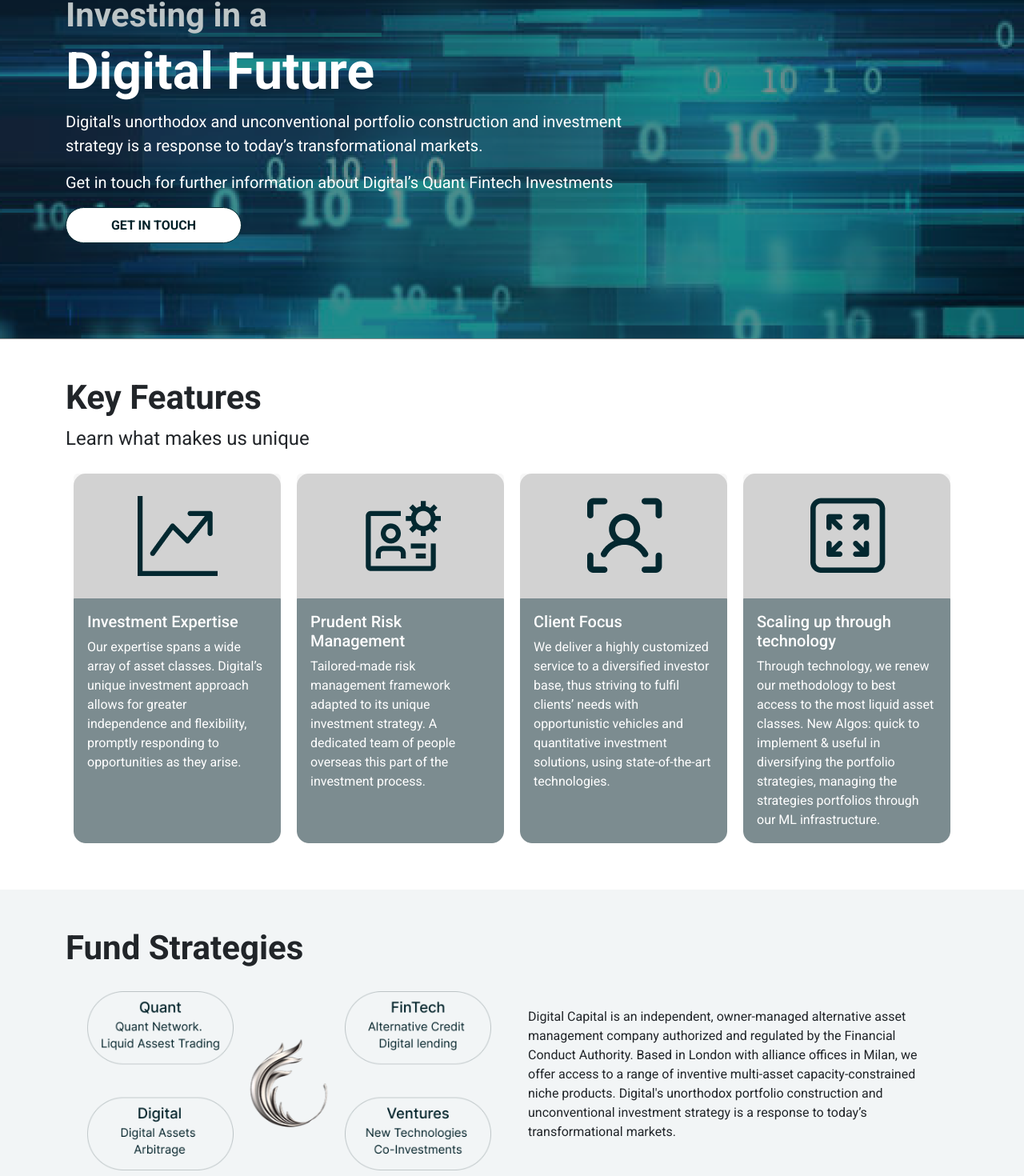
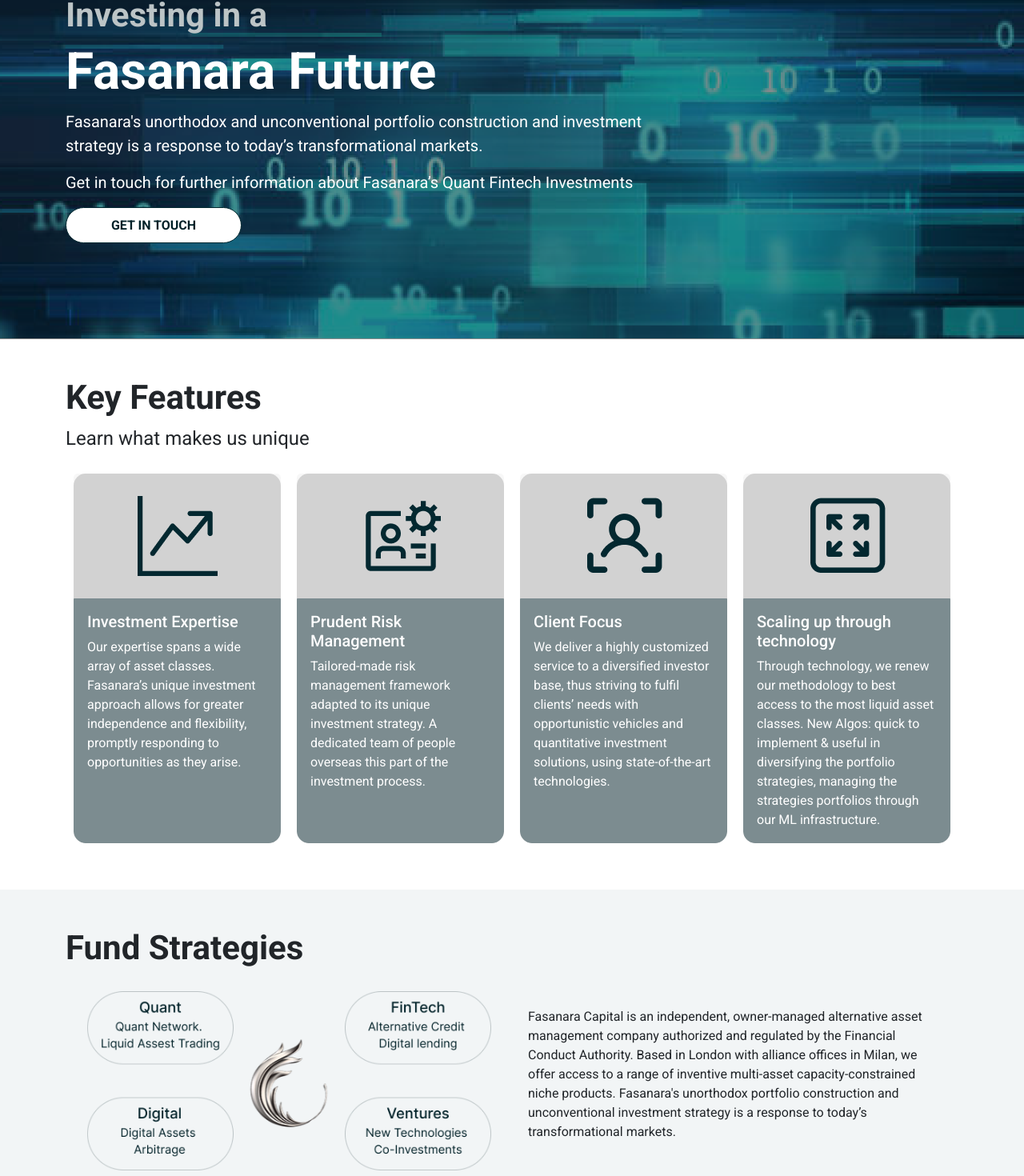
Before and after one commit to PrishalM/fasanara, a React (Create React App) app: page / in a window 1280 px wide. Shown: the part 226-1696 px from the top of the page at 80% size. Built offline with nearby package versions, Linux system fonts and the light colour scheme.

Commit message:
clean repo

```diff
--- a/package.json
+++ b/package.json
@@ -1,5 +1,5 @@
 {
-  "name": "Digital",
+  "name": "Fasanara",
   "version": "0.1.0",
   "private": true,
   "dependencies": {
--- a/public/index.html
+++ b/public/index.html
@@ -6,8 +6,8 @@
     <meta name="viewport" content="width=device-width, initial-scale=1" />
     <meta name="theme-color" content="#000000" />
     <meta
-      name="Digital Capital"
-      content="Potential new landing page for Digital Capital created using React, Bootstrap, Sass"
+      name="Fasanara Capital"
+      content="Potential new landing page for Fasanara Capital created using React, Bootstrap, Sass"
     />
     <link rel="apple-touch-icon" href="%PUBLIC_URL%/icon.png" />
 
@@ -16,10 +16,11 @@
       rel="stylesheet"
       href="https://cdn.jsdelivr.net/npm/bootstrap-icons@1.9.1/font/bootstrap-icons.css"
     />
-    <title>Digital Capital</title>
+    <title>Fasanara Capital</title>
   </head>
   <body>
     <noscript>You need to enable JavaScript to run this app.</noscript>
     <div id="root"></div>
   </body>
 </html>
+`
--- a/src/layouts/index.js
+++ b/src/layouts/index.js
@@ -50,7 +50,7 @@
             </h2>
             <p className="footer-cta-sub-title">
               Get in touch today and we will provide further information about
-              Digital’s Quant FinTech Investments
+              Fasanara’s Quant FinTech Investments
             </p>
             <div className="footer-cta-btn-container">
               <Button className="cta-btn">GET IN TOUCH</Button>{" "}
@@ -64,8 +64,8 @@
           <div className="email-sub-div-1">
             <h2 className="email-sub-title">Stay up to date</h2>
             <p className="email-sub-sub-title">
-              Subscribe for the latest Digital Capital news and updates from our
-              blog. <br></br>By subscribing, you accept our{" "}
+              Subscribe for the latest Fasanara Capital news and updates from
+              our blog. <br></br>By subscribing, you accept our{" "}
               <span className="email-privacy-policy">privacy policy</span>.{" "}
             </p>
           </div>
--- a/src/pages/LandingPage/index.js
+++ b/src/pages/LandingPage/index.js
@@ -14,15 +14,15 @@
         <Container fluid="md" className="hero-container">
           <div className="hero-content">
             <h3 className="hero-sup-text">Investing in a</h3>
-            <h1 className="hero-text">Digital Future</h1>
+            <h1 className="hero-text">Fasanara Future</h1>
             <p className="hero-sub-text">
-              Digital's unorthodox and unconventional portfolio construction and
-              investment strategy is a response to today’s transformational
+              Fasanara's unorthodox and unconventional portfolio construction
+              and investment strategy is a response to today’s transformational
               markets.{" "}
             </p>
             <p className="hero-sub-text">
-              Get in touch for further information about Digital’s Quant Fintech
-              Investments
+              Get in touch for further information about Fasanara’s Quant
+              Fintech Investments
             </p>
             <Button className="cta-btn">GET IN TOUCH</Button>{" "}
           </div>
@@ -49,10 +49,10 @@
                 <Card.Body className="key-feature-body">
                   <Card.Title>Investment Expertise </Card.Title>
                   <Card.Text>
-                    Our expertise spans a wide array of asset classes. Digital’s
-                    unique investment approach allows for greater independence
-                    and flexibility, promptly responding to opportunities as
-                    they arise.
+                    Our expertise spans a wide array of asset classes.
+                    Fasanara’s unique investment approach allows for greater
+                    independence and flexibility, promptly responding to
+                    opportunities as they arise.
                   </Card.Text>
                 </Card.Body>
               </Card>
@@ -127,11 +127,11 @@
               <div className="fund-div-1"></div>
               <div className="fund-div-2">
                 <p className="fund-description">
-                  Digital Capital is an independent, owner-managed alternative
+                  Fasanara Capital is an independent, owner-managed alternative
                   asset management company authorized and regulated by the
                   Financial Conduct Authority. Based in London with alliance
                   offices in Milan, we offer access to a range of inventive
-                  multi-asset capacity-constrained niche products. Digital's
+                  multi-asset capacity-constrained niche products. Fasanara's
                   unorthodox portfolio construction and unconventional
                   investment strategy is a response to today’s transformational
                   markets.
@@ -228,8 +228,8 @@
                 />
                 <Card.Body>
                   <Card.Title className="insight-card-title">
-                    Digital Future. Use of Digital Technology To Build Resilient
-                    Portfolios.{" "}
+                    Fasanara Future. Use of Fasanara Technology To Build
+                    Resilient Portfolios.{" "}
                   </Card.Title>
                   <Card.Text className="insight-card-text">
                     60/40 Portfolios have been the safe harbour of institutional
@@ -388,7 +388,7 @@
                     Funding News{" "}
                   </Card.Title>
                   <Card.Text className="media-card-text">
-                    Press release of our Digital VCIII announcement covered by
+                    Press release of our Fasanara VCIII announcement covered by
                     The Block, the leading global information service about
                     Crypto and Blockchain.
                   </Card.Text>
@@ -410,7 +410,7 @@
                   </Card.Title>
                   <Card.Text className="media-card-text">
                     With Sifted EU we shared our thoughts and opinion on Crypto
-                    and why it's the best time to launch our new Digital VCIII
+                    and why it's the best time to launch our new Fasanara VCIII
                     fund.
                   </Card.Text>
                 </Card.Body>
@@ -430,7 +430,7 @@
                     Sky News{" "}
                   </Card.Title>
                   <Card.Text className="media-card-text">
-                    Sky News coverage of our new Digital VC III fund launch.
+                    Sky News coverage of our new Fasanara VC III fund launch.
                   </Card.Text>
                 </Card.Body>
                 <Card.Footer className="media-card-footer stretched-link">
```
Also changed, not shown: public/manifest.json, 2 other files (tests, documents, lock files or other folders).
